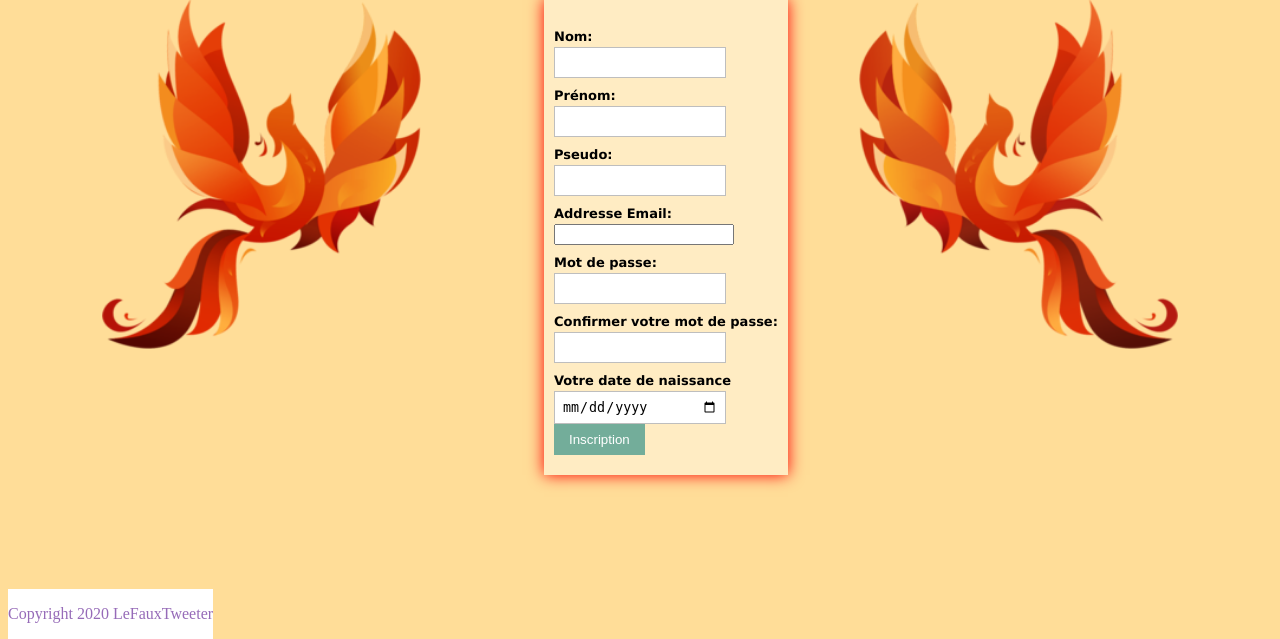
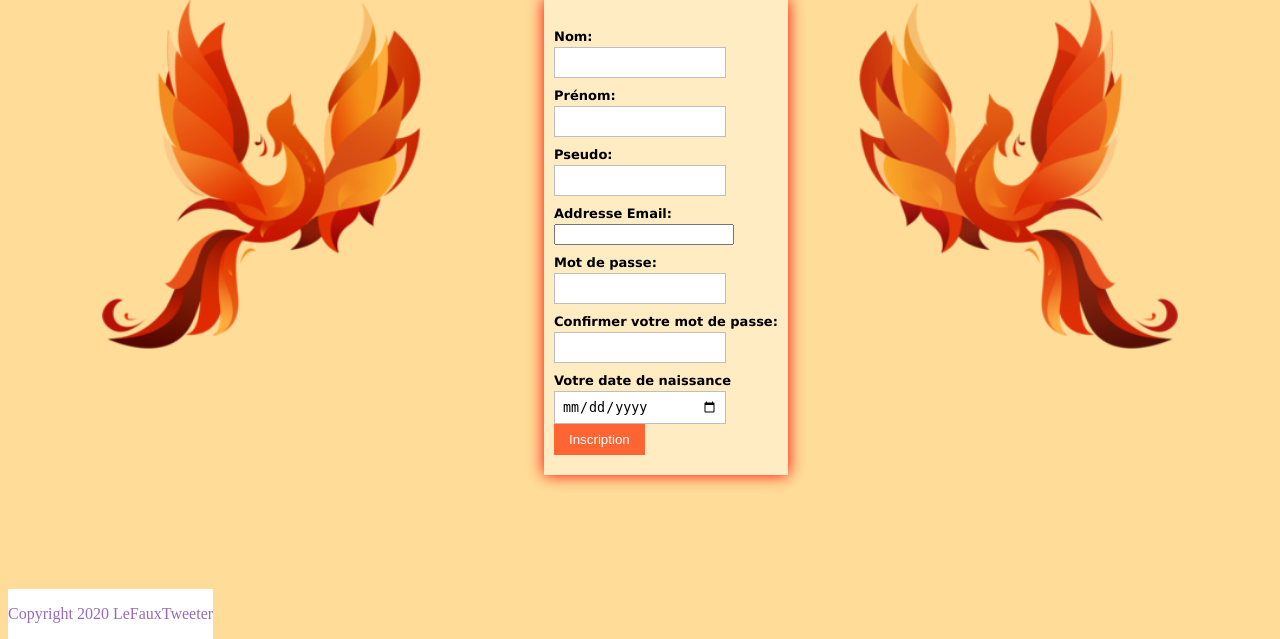
Before and after one commit to EmmaKaro/LeFauxTweeter, a PHP site: page /Views/Inscription.php in a window 1280 px wide, with the pointer over the restyled element. Shown: the part 161-800 px from the top of the page. Run offline with PHP 8.4, Linux system fonts and the light colour scheme.

Commit message:
suppression du hover du bouton

```diff
--- a/LeFauxTweeter/Views/css/styleInscription.css
+++ b/LeFauxTweeter/Views/css/styleInscription.css
@@ -86,14 +86,6 @@ form{
     cursor:pointer;
 }
 
-.form-style-1 input[type=submit]:hover, .form-style-1 input[type=button]:hover{
-    background: #73ad9a;
-    box-shadow:none;
-    -moz-box-shadow:none;
-    -webkit-box-shadow:none;
-    cursor:pointer;
-}
-
 /*image*/
 img{
     position: absolute;
```
